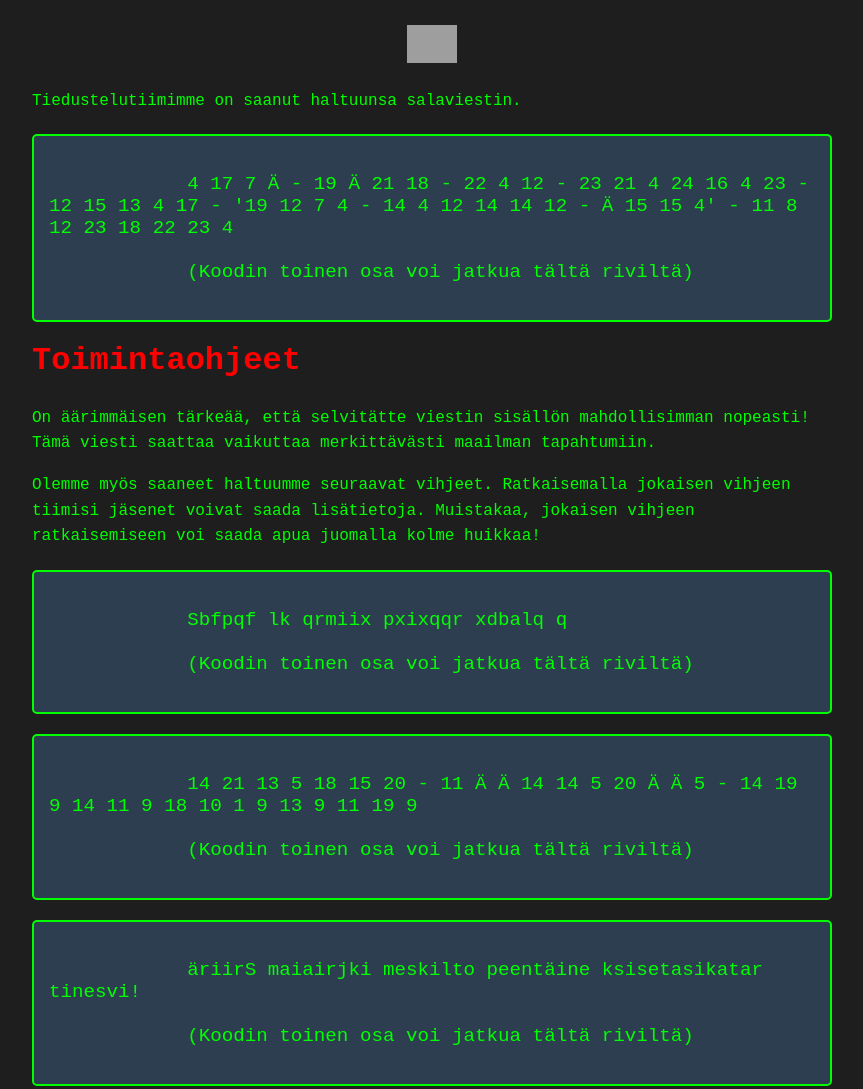
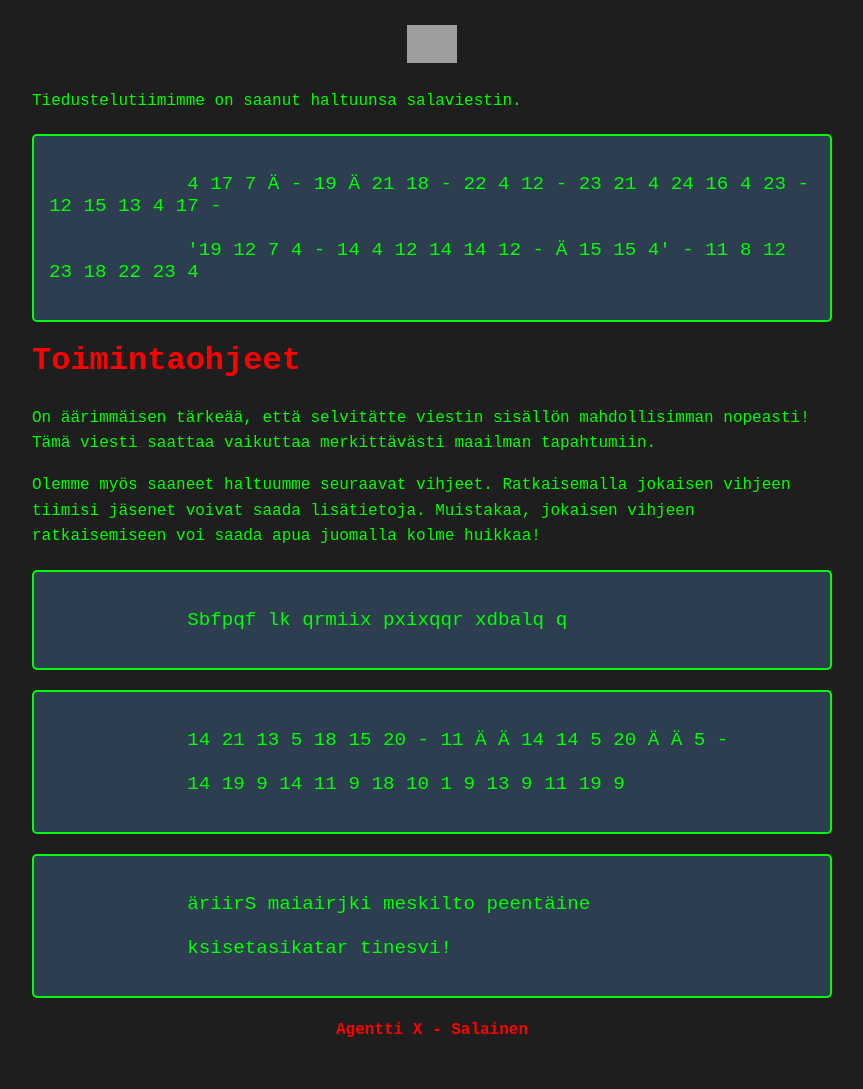
Before and after one commit to jouunaas/CryptoViesti, a plain HTML site: page index.html in a window 1280 px wide. Shown: the part 100-1189 px from the top of the page, without its empty margins (208-1071 px from the left). Drawn offline with Linux system fonts and the light colour scheme; grey boxes are pictures that could not be loaded.

Commit message:
asddsadsa

```diff
--- a/index.html
+++ b/index.html
@@ -72,8 +72,8 @@
         <p>Tiedustelutiimimme on saanut haltuunsa salaviestin.</p>
 
         <div class="code">
-            4 17 7 Ä - 19 Ä 21 18 - 22 4 12 - 23 21 4 24 16 4 23 - 12 15 13 4 17 - '19 12 7 4 - 14 4 12 14 14 12 - Ä 15 15 4' - 11 8 12 23 18 22 23 4<br>
-            (Koodin toinen osa voi jatkua tältä riviltä)
+            4 17 7 Ä - 19 Ä 21 18 - 22 4 12 - 23 21 4 24 16 4 23 - 12 15 13 4 17 - <br>
+            '19 12 7 4 - 14 4 12 14 14 12 - Ä 15 15 4' - 11 8 12 23 18 22 23 4
         </div>
 
         <h2>Toimintaohjeet</h2>
@@ -81,18 +81,17 @@
         <p>Olemme myös saaneet haltuumme seuraavat vihjeet. Ratkaisemalla jokaisen vihjeen tiimisi jäsenet voivat saada lisätietoja. Muistakaa, jokaisen vihjeen ratkaisemiseen voi saada apua juomalla kolme huikkaa!</p>
 
         <div class="code">
-            Sbfpqf lk qrmiix pxixqqr xdbalq q<br>
-            (Koodin toinen osa voi jatkua tältä riviltä)
+            Sbfpqf lk qrmiix pxixqqr xdbalq q
         </div>
 
         <div class="code">
-            14 21 13 5 18 15 20 - 11 Ä Ä 14 14 5 20 Ä Ä 5 - 14 19 9 14 11 9 18 10 1 9 13 9 11 19 9<br>
-            (Koodin toinen osa voi jatkua tältä riviltä)
+            14 21 13 5 18 15 20 - 11 Ä Ä 14 14 5 20 Ä Ä 5 - <br>
+            14 19 9 14 11 9 18 10 1 9 13 9 11 19 9
         </div>
 
         <div class="code">
-            äriirS maiairjki meskilto peentäine ksisetasikatar tinesvi!<br>
-            (Koodin toinen osa voi jatkua tältä riviltä)
+            äriirS maiairjki meskilto peentäine <br>
+            ksisetasikatar tinesvi!
         </div>
 
         <div class="footer">
```
